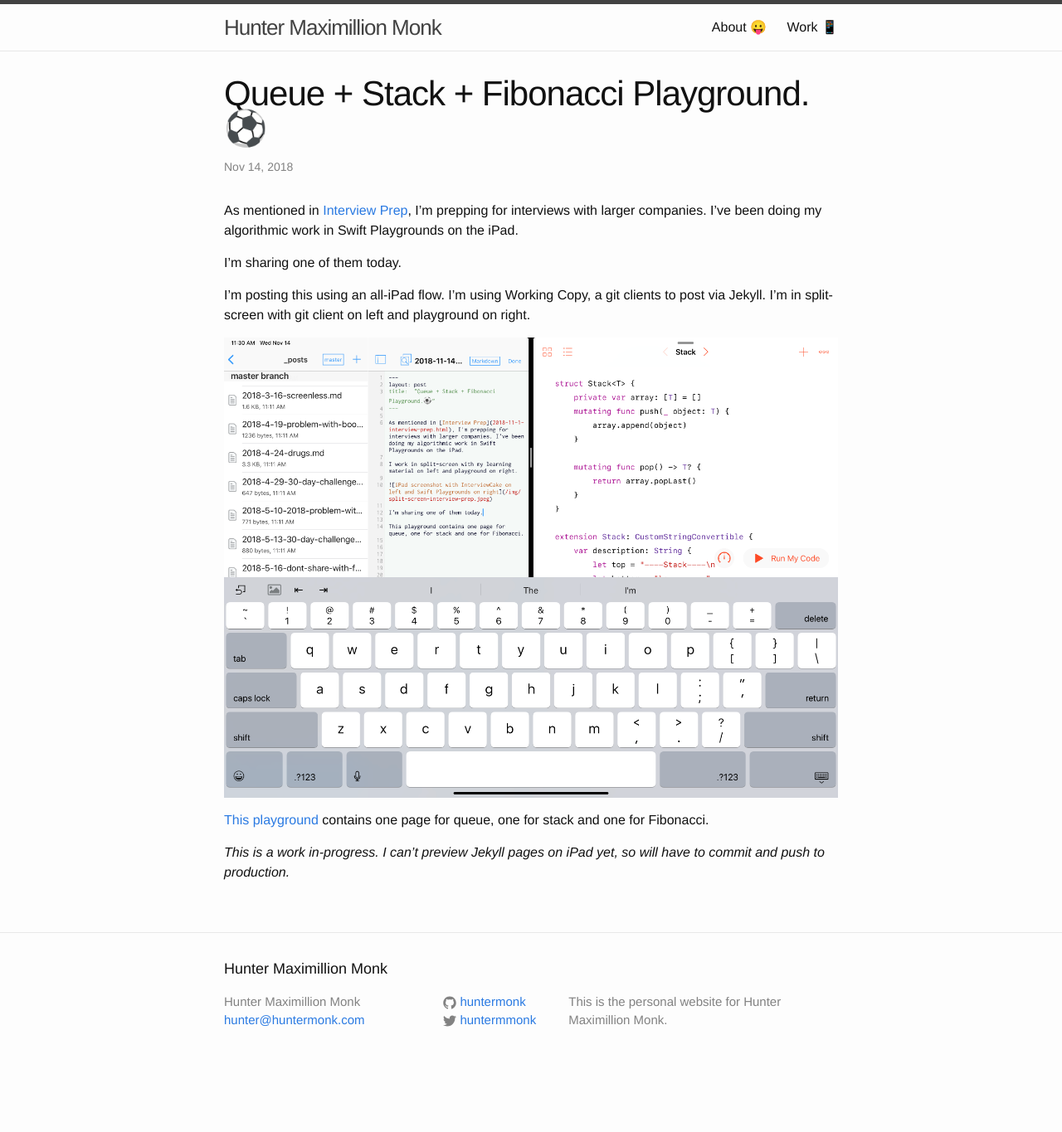
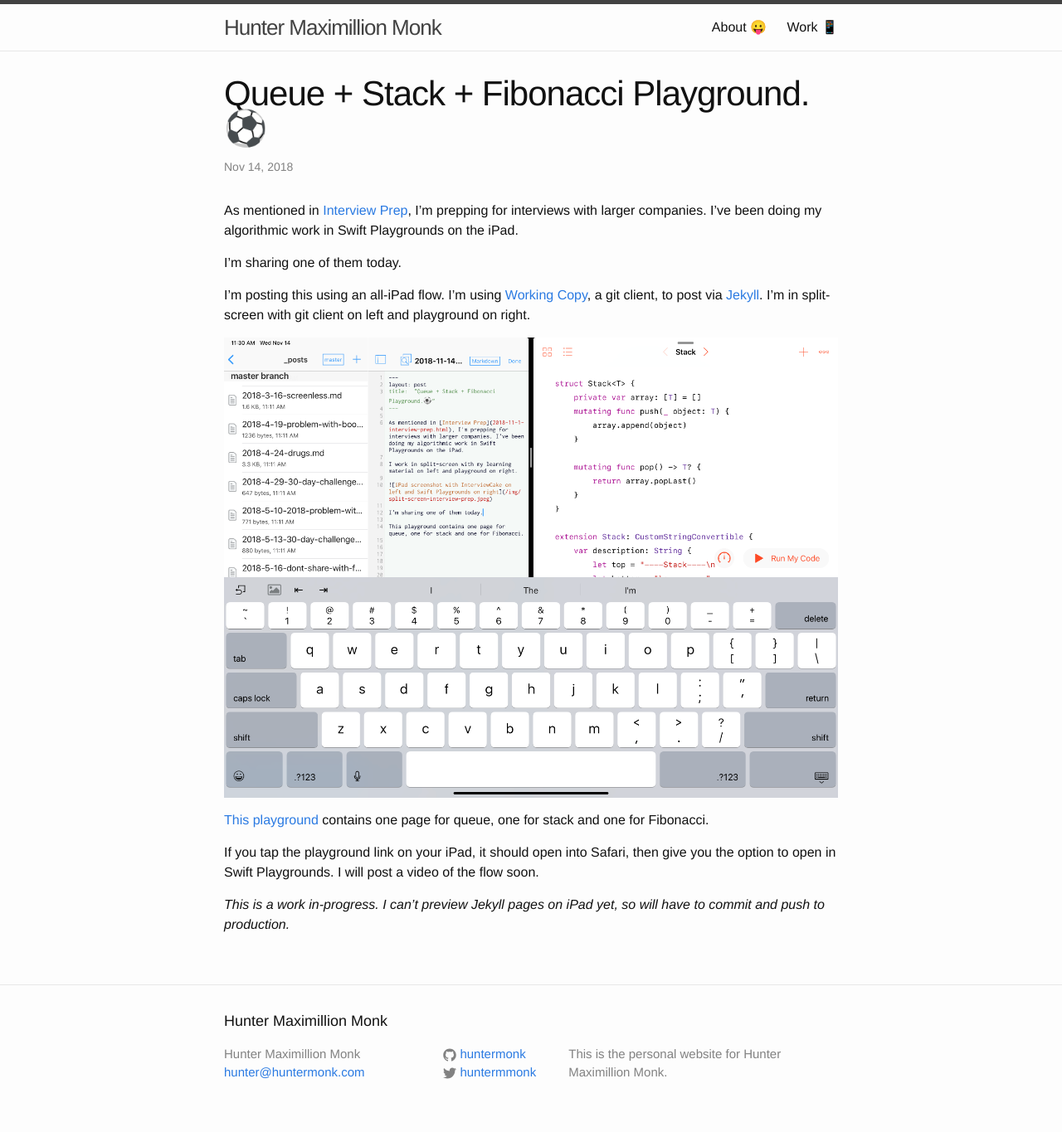
Before and after one commit to huntermonk/huntermonk.github.io, a Jekyll site: the page built from _posts/2018-11-14-queue-stack.md, in a window 1280 px wide. Shown: the whole page at 83% size. Built offline with Jekyll 4.4.1, drawn with Linux system fonts in a browser that asks for light colours; comment, search, counter and statistics services are not loaded; before the commit the page ends 1302 px from its top, so only the background shows below that.

Commit message:
Add links to queue stack fib post

```diff
--- a/_posts/2018-11-14-queue-stack.md
+++ b/_posts/2018-11-14-queue-stack.md
@@ -7,10 +7,12 @@
 
 I'm sharing one of them today.
 
-I'm posting this using an all-iPad flow. I'm using Working Copy, a git clients to post via Jekyll. I'm in split-screen with git client on left and playground on right.
+I'm posting this using an all-iPad flow. I'm using [Working Copy](http://itunes.apple.com/us/app/working-copy/id896694807?mt=8), a git client, to post via [Jekyll](https://jekyllrb.com). I'm in split-screen with git client on left and playground on right.
 
 ![iPad screenshot with Working Copy on left and Swift Playgrounds on right](/img/git-playground.png)
 
 [This playground](https://www.icloud.com/iclouddrive/0QiNpjHw8nGYGHuLfIa9OQyrg#Queue_and_Stack) contains one page for queue, one for stack and one for Fibonacci.
 
+If you tap the playground link on your iPad, it should open into Safari, then give you the option to open in Swift Playgrounds. I will post a video of the flow soon.
+
 *This is a work in-progress. I can't preview Jekyll pages on iPad yet, so will have to commit and push to production.*
```
